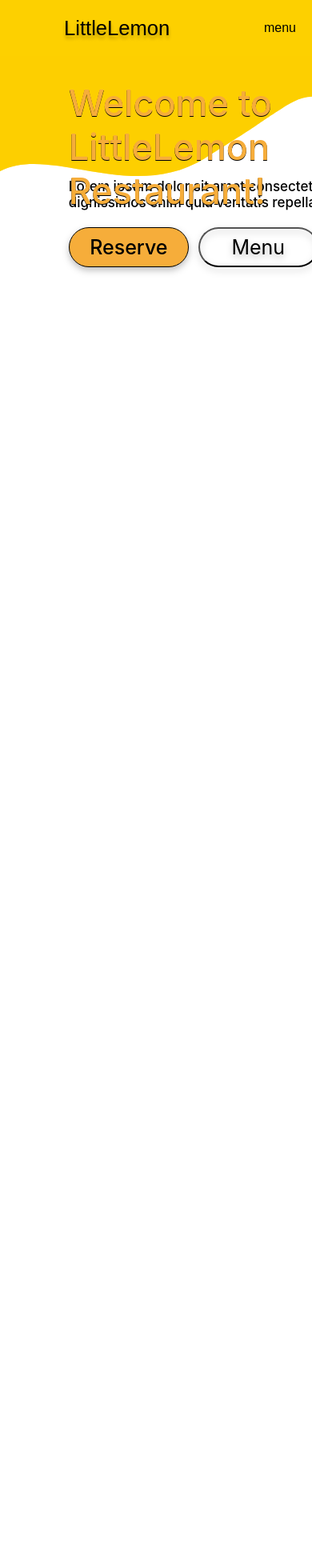
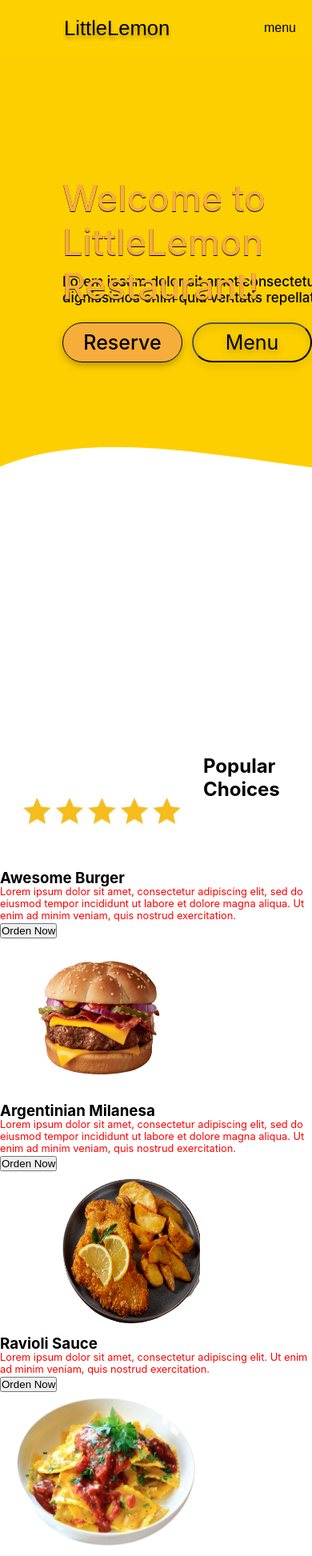
Before and after one commit to JaviK07/LittleLemonV2, a React (Create React App) app: page / in a window 390 px wide. Shown: the top 1945 px of the page at 80% size. Before the commit the page ends 844 px from the top, so only its background shows below. Built offline with nearby package versions, Linux system fonts and the light colour scheme.

Commit message:
aside making

```diff
--- a/src/components/Home.jsx
+++ b/src/components/Home.jsx
@@ -15,7 +15,7 @@ function Home () {
 
         <Navbar />
         <Main />
-        {/* <Aside /> */}
+        <Aside />
         {/* <Footer /> */}
         </div>
     )
--- a/src/components/aside.jsx
+++ b/src/components/aside.jsx
@@ -2,10 +2,11 @@ import styles from "../styles/Aside.module.css"
 
 function Aside() {
     return (
-    <>
-
-            <img src={require('../Images/fivestars.png')} className={styles.fivestars}  alt="hola"/>
-            <h2 className={styles.aside__h2}>Popular Choices</h2>
+    <aside className={styles.asideContainer}>
+            <div className={styles.popularContainer}>
+                <img src={require('../Images/fivestars.png')} className={styles.fivestars}  alt="hola"/>
+                <h2 className={styles.aside__h2}>Popular Choices</h2>
+            </div>
 
             <div className={styles.foodContainer}>
                 <div className={styles.burguerContainer}>
@@ -50,8 +51,8 @@ function Aside() {
 
 
             </div>
-            <img src={require('../Images/chefs.jpg')} className={styles.chefs} alt="hola" />
-    </>
+
+    </aside>
     )
 }
 
--- a/src/index.css
+++ b/src/index.css
@@ -9,14 +9,14 @@ body {
   background: url("./Images/Vector1.svg");
   background-repeat: no-repeat;
   background-size: cover;
+  max-height: 869px ;
 }
-@media (max-width: 1000px) {
+@media (max-width: 850px) {
   body{
-    background: url("./Images/VectorResponsive.svg");
-    background-repeat: no-repeat;
-    background-size: cover;
+    height: 600px ;
   }
-  }
+}
+
 
 
 
--- a/src/styles/Aside.module.css
+++ b/src/styles/Aside.module.css
@@ -1,4 +1,4 @@
-.fivestars{
+/* .fivestars{
     position: absolute;
     width: 254px;
     left: calc(51.3% - 264px/2);
@@ -157,7 +157,7 @@ cursor: pointer;
     cursor: pointer;
     }
 
-    /*  */
+    /*
 .ravioliContainer{
  margin-bottom: -150px;
 }
@@ -204,7 +204,7 @@ border-radius: 50px;
 cursor: pointer;
 }
 
-/*  */
+/*
 .empanadaContainer{
 
 }
@@ -259,3 +259,40 @@ left: calc(58%);
 top: 1495px;
 filter: contrast(1.2);
 }
+
+ */
+ .asideContainer{
+    margin-top: 40em;
+ }
+ .popularContainer{
+    display: flex;
+    /* flex-direction: column; */
+ }
+ .fivestars{
+    /* position: absolute; */
+    width: 254px;
+    left: calc(51.3% - 264px/2);
+    top: 1150px;
+    bottom: 94.01%;
+}
+.foodContainer{
+    margin-top: 0%;
+}
+
+.burguerImg{
+    height: 200px;
+    width: 250px;
+
+}
+.milanesaImg{
+    height: 200px;
+    width: 250px;
+}
+.ravioliImg{
+    height: 200px;
+    width: 250px;
+}
+.empanadaImg{
+    height: 200px;
+    width: 250px;
+}
--- a/src/styles/Main.module.css
+++ b/src/styles/Main.module.css
@@ -25,9 +25,10 @@ margin-top: 7px;
 margin-bottom: 17px;
 }
 .main__div{
-position: absolute;
-top: calc(25%);
+position: relative;
+top: calc(150px);
 left: calc(20%);
+margin-bottom: 45%;
 }
 .lemonImg{
     width: 600px;
@@ -109,9 +110,10 @@ color: #000000;
                 line-height: 55px;
                 }
                 .main__div{
-                    position: absolute;
-                    top: calc(12%);
-                    left: calc(22%);
+                    position: relative;
+                    top: calc(150px);
+                    left: calc(20%);
+
                     }
                     .greetingsP{
                         width: 573px;
```
